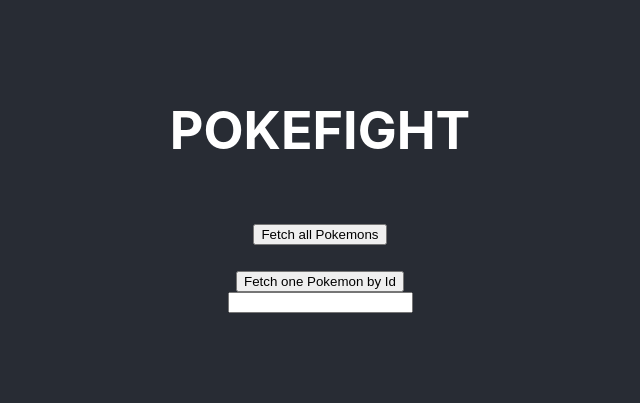
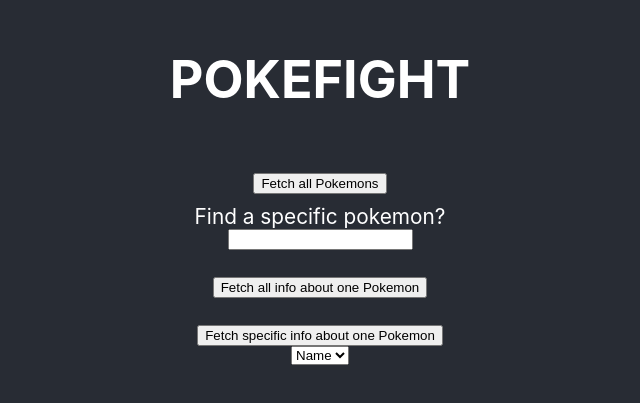
Before and after one commit to MyElectricSheep/pokefight-front, a React (Create React App) app: page / in a window 1280 px wide. Shown: the part 211-614 px from the top of the page, without its empty margins (320-960 px from the left). Built offline with nearby package versions, Linux system fonts and the light colour scheme.

Commit message:
Connected the back-end routes to the front-end

```diff
--- a/package.json
+++ b/package.json
@@ -8,6 +8,7 @@
     "@testing-library/user-event": "^7.1.2",
     "react": "^16.13.1",
     "react-dom": "^16.13.1",
+    "react-router-dom": "^5.2.0",
     "react-scripts": "3.4.1"
   },
   "scripts": {
--- a/src/App.js
+++ b/src/App.js
@@ -1,25 +1,43 @@
-import React, {useEffect, useState} from 'react';
+import React, { useState } from 'react';
 import './App.css';
 
 const App = () => {
   const [pokeData, setPokeData] = useState(null)
   const [fullPoke, setFullPoke] = useState(null)
+  const [targetInfo, setTargetInfo] = useState('name')
   const [targetPoke, setTargetPoke] = useState(null)
+  const [halfPoke, setHalfPoke] = useState(null)
 
 // useEffect(() => {
 //   fetch('/pokemon').then(res => res.json()).then(data => setPokeData(data))
 // }, [])
 
+const resetView = () => {
+  setPokeData(null)
+  setFullPoke(null)
+  setHalfPoke(null)
+}
+
 const fetchAllPokemons = () => {
+  resetView()
   fetch('/pokemon').then(res => res.json()).then(data => setPokeData(data))
 }
 
 const fetchOnePokemon = (id) => {
-  setFullPoke(null)
+  resetView()
   if (!id || !/^\d+$/.test(id)) return alert('Please enter the ID of a pokemon...')
   fetch(`/pokemon/${id}`)
     .then(res => res.json())
-    .then(data => {setFullPoke(data)})
+    .then(data => setFullPoke(data))
+    .catch(() => alert('No Pokemon matches that ID'))
+}
+
+const fetchOnePokemonSpecificInfo = (id) => {
+  resetView()
+  if (!id || !/^\d+$/.test(id)) return alert('Please enter the ID of a pokemon...')
+  fetch(`/pokemon/${id}/${targetInfo}`)
+    .then(res => res.json())
+    .then(data => setHalfPoke(data))
     .catch(() => alert('No Pokemon matches that ID'))
 }
 
@@ -30,8 +48,16 @@
         <button onClick={() => fetchAllPokemons()} style={{marginTop: '2em'}}>Fetch all Pokemons</button>
         {pokeData && <span>{`You have successfully fetched ${pokeData.length} pokemons from the API`}</span>}
 
-        <button onClick={() => fetchOnePokemon(targetPoke)} style={{marginTop: '2em'}}>Fetch one Pokemon by Id</button>
-        <input type="text" onChange={e => setTargetPoke(e.target.value)}></input>
+        <span style={{paddingTop: '0.5em', fontSize: '0.8em'}}>Find a specific pokemon?</span><input type="text" onChange={e => setTargetPoke(e.target.value)}></input>
+
+        <button onClick={() => fetchOnePokemon(targetPoke)} style={{marginTop: '2em'}}>Fetch all info about one Pokemon</button>
+        <button onClick={() => fetchOnePokemonSpecificInfo(targetPoke)} style={{marginTop: '2em'}}>Fetch specific info about one Pokemon</button>
+        <select id="pokeInfo" name="pokeInfo" onChange={e => {setTargetInfo(e.target.value); setHalfPoke(null);}}>
+          <option value="name">Name</option>
+          <option value="type">Type</option>
+          <option value="base">Base</option>
+        </select>
+
         {fullPoke && (
           <>
           <span style={{marginTop: '2em'}}>Here's the data we have about {fullPoke.name.english}:</span>
@@ -49,6 +75,15 @@
           })}
           </>
           )}
+
+          {halfPoke && (
+            <>
+            <span style={{marginTop: '2em'}}>{`Here are the ${targetInfo} characteristics for this Pokemon:`}</span>
+            {Object.keys(halfPoke).map(key => {
+            return <span>{key}: {halfPoke[key]}</span>
+          })}
+            </>
+          )}
       </header>
 
     </div>
```
Also changed, not shown: 1 other file (tests, documents, lock files or other folders).
